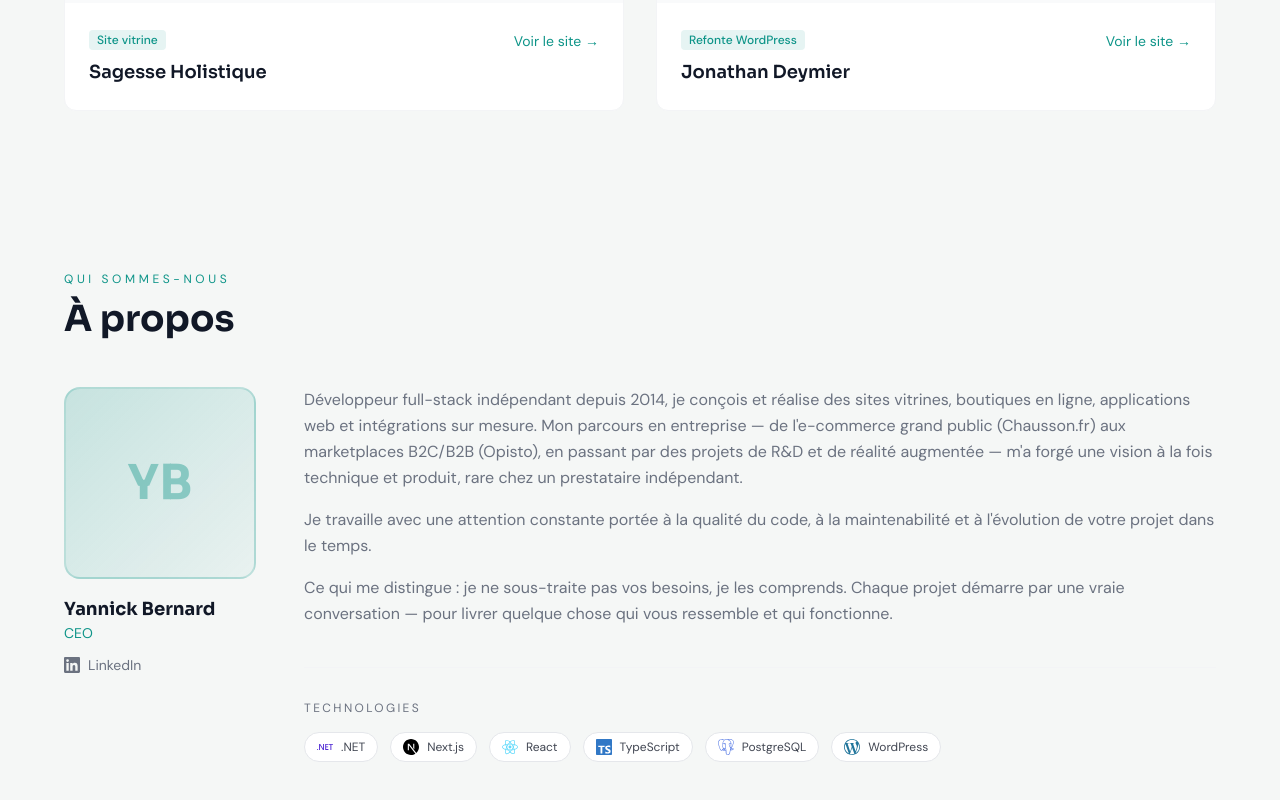
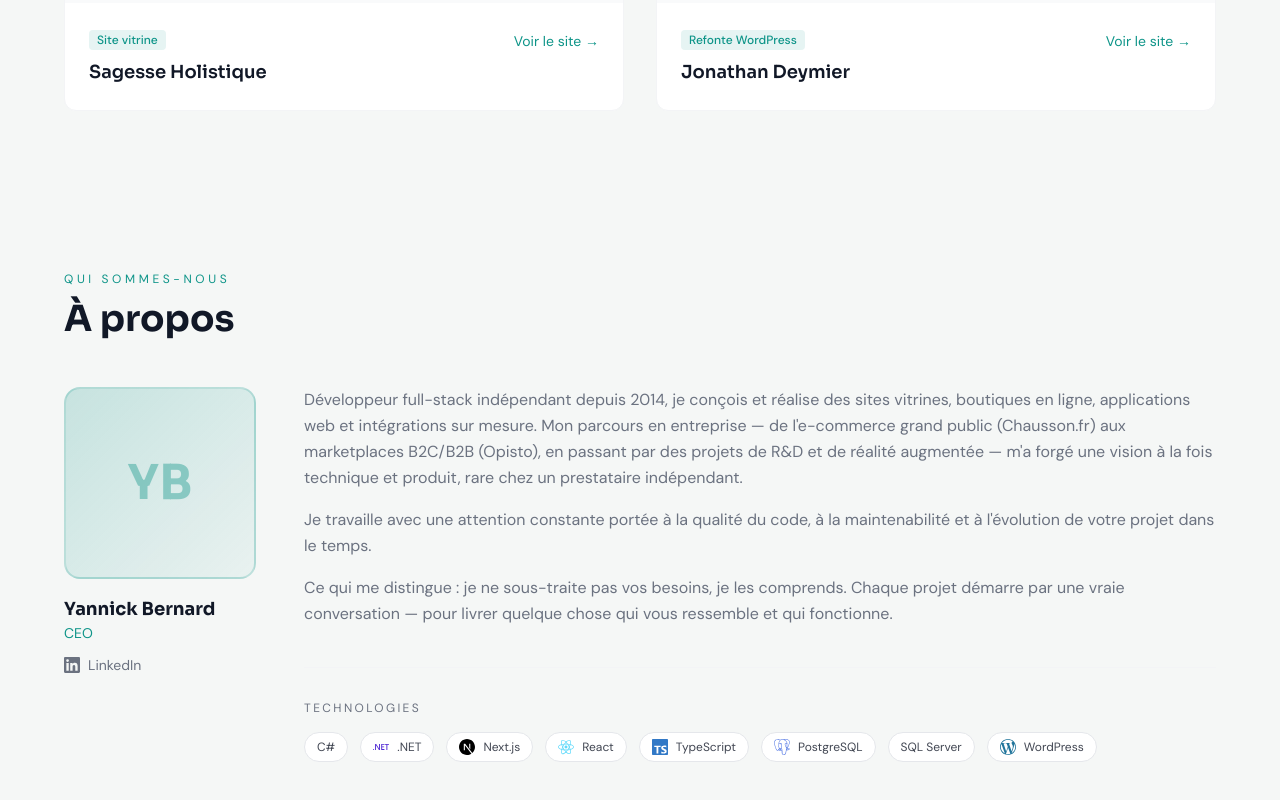
Before and after one commit to Zethzer/site-valdence-digital, a Next.js app: page / in a window 1280 px wide. Shown: the part 2488-3288 px from the top of the page. Built offline with nearby package versions, Linux system fonts and the light colour scheme.

Commit message:
fix: restore all 8 tech badges in About, handle missing C# and SQL Server icons gracefully

```diff
--- a/src/components/sections/About.tsx
+++ b/src/components/sections/About.tsx
@@ -1,4 +1,5 @@
 import Link from 'next/link'
+import type { SimpleIcon } from 'simple-icons'
 import SectionWrapper from '@/components/ui/SectionWrapper'
 import {
   siDotnet,
@@ -9,12 +10,16 @@ import {
   siWordpress,
 } from 'simple-icons'
 
-const techStack = [
+type TechItem = { icon: SimpleIcon | null; label: string }
+
+const techStack: TechItem[] = [
+  { icon: null, label: 'C#' },
   { icon: siDotnet, label: '.NET' },
   { icon: siNextdotjs, label: 'Next.js' },
   { icon: siReact, label: 'React' },
   { icon: siTypescript, label: 'TypeScript' },
   { icon: siPostgresql, label: 'PostgreSQL' },
+  { icon: null, label: 'SQL Server' },
   { icon: siWordpress, label: 'WordPress' },
 ]
 
@@ -87,15 +92,17 @@ export default function About() {
                   key={label}
                   className="flex items-center gap-2 px-3 py-1.5 rounded-full border border-gray-200 bg-white hover:border-teal/40 transition-colors"
                 >
+                  {icon && (
                     <svg
                       role="img"
                       viewBox="0 0 24 24"
-                    className="w-4 h-4 flex-shrink-0"
+                      className="w-4 h-4 shrink-0"
                       aria-hidden="true"
                       style={{ fill: `#${icon.hex}` }}
                     >
                       <path d={icon.path} />
                     </svg>
+                  )}
                   <span className="text-xs font-dm-sans text-foreground/80">{label}</span>
                 </div>
               ))}
```
Lines whose indentation alone changed are shown as unchanged.
